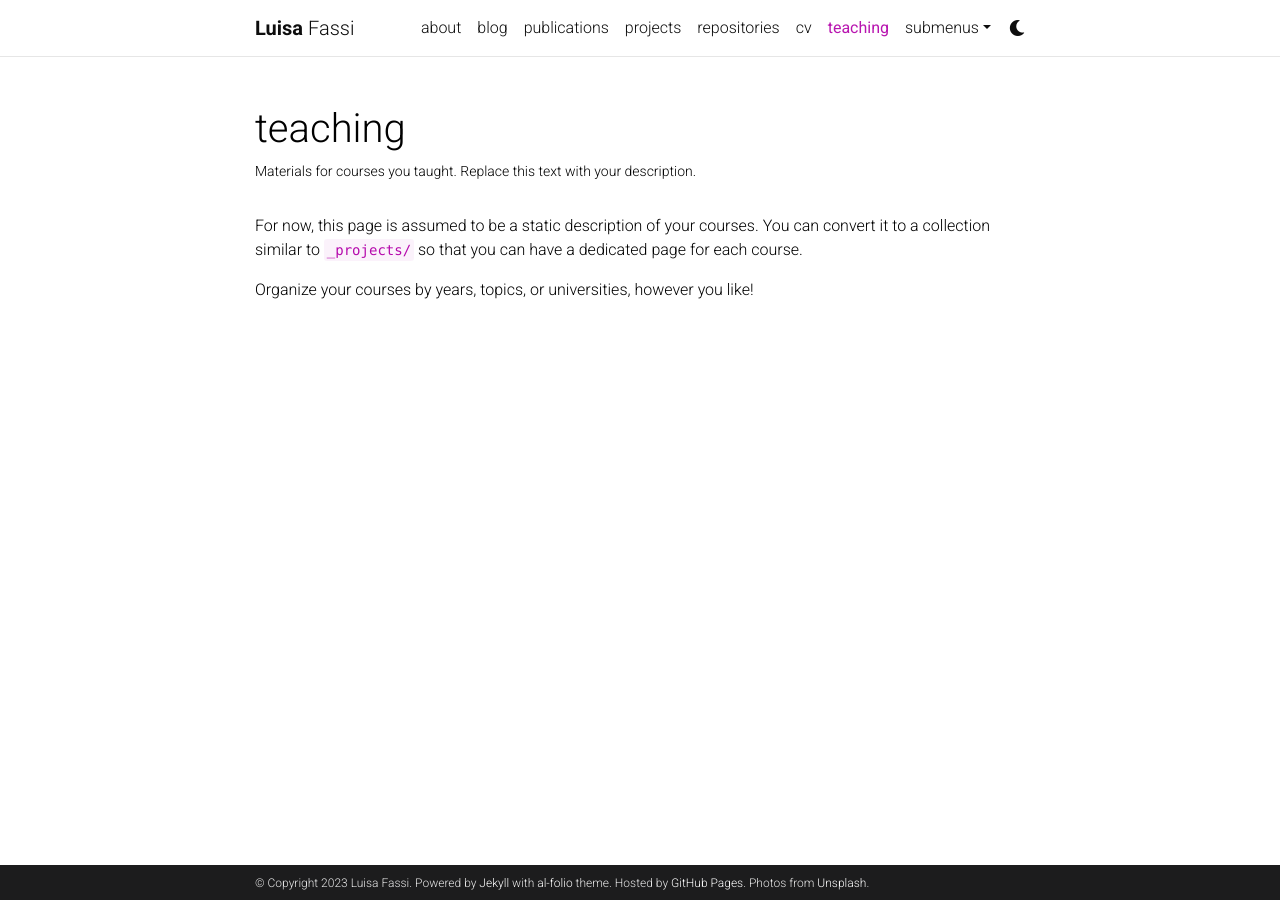
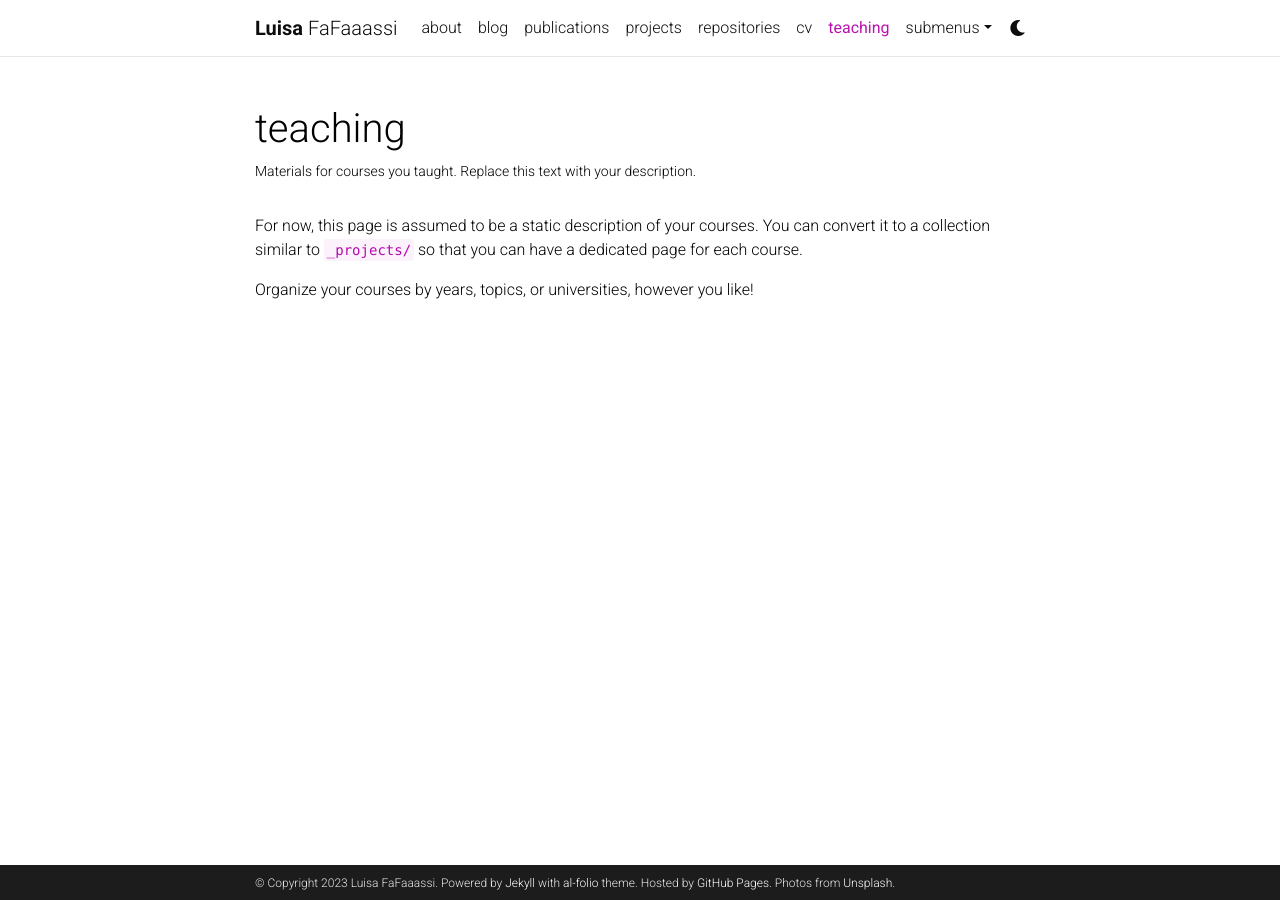
Before and after one commit to LuisaFassi/LuisaFassi.github.io, a Jekyll site: the page built from _pages/teaching.md, in a window 1280 px wide. Built offline with Jekyll 4.4.1, drawn with Linux system fonts in a browser that asks for light colours; comment, search, counter and statistics services are not loaded; a style sheet for code colours, icons or effects is not loaded.

Commit message:
Update _config.yml

```diff
--- a/_config.yml
+++ b/_config.yml
@@ -5,7 +5,7 @@
 title: blank # the website title (if blank, full name will be used instead)
 first_name: Luisa
 middle_name:
-last_name: Fassi
+last_name: FaFaaassi
 email: you@example.com
 description: > # the ">" symbol means to ignore newlines until "footer_text:"
   A simple, whitespace theme for academics. Based on [*folio](https://github.com/bogoli/-folio) design.
```
